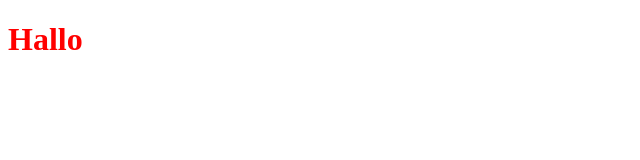
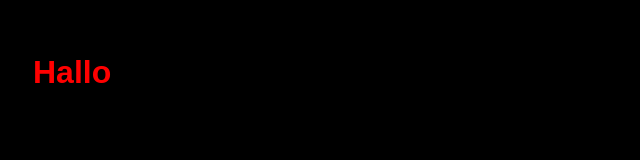
Before and after one commit to TheBlackbird14/Kettenrechen-App, a plain HTML site: page index.html in a window 1280 px wide. Shown: the whole page, without its empty margins (0-640 px from the left). Drawn offline with Linux system fonts and the light colour scheme.

Commit message:
Update style.css

```diff
--- a/style.css
+++ b/style.css
@@ -1,3 +1,10 @@
 h1 {
   color: red;
 }
+
+body {
+  background: #000;
+  color: #fff;
+  padding: 25px;
+  font-family: sans-serif;
+}
```
